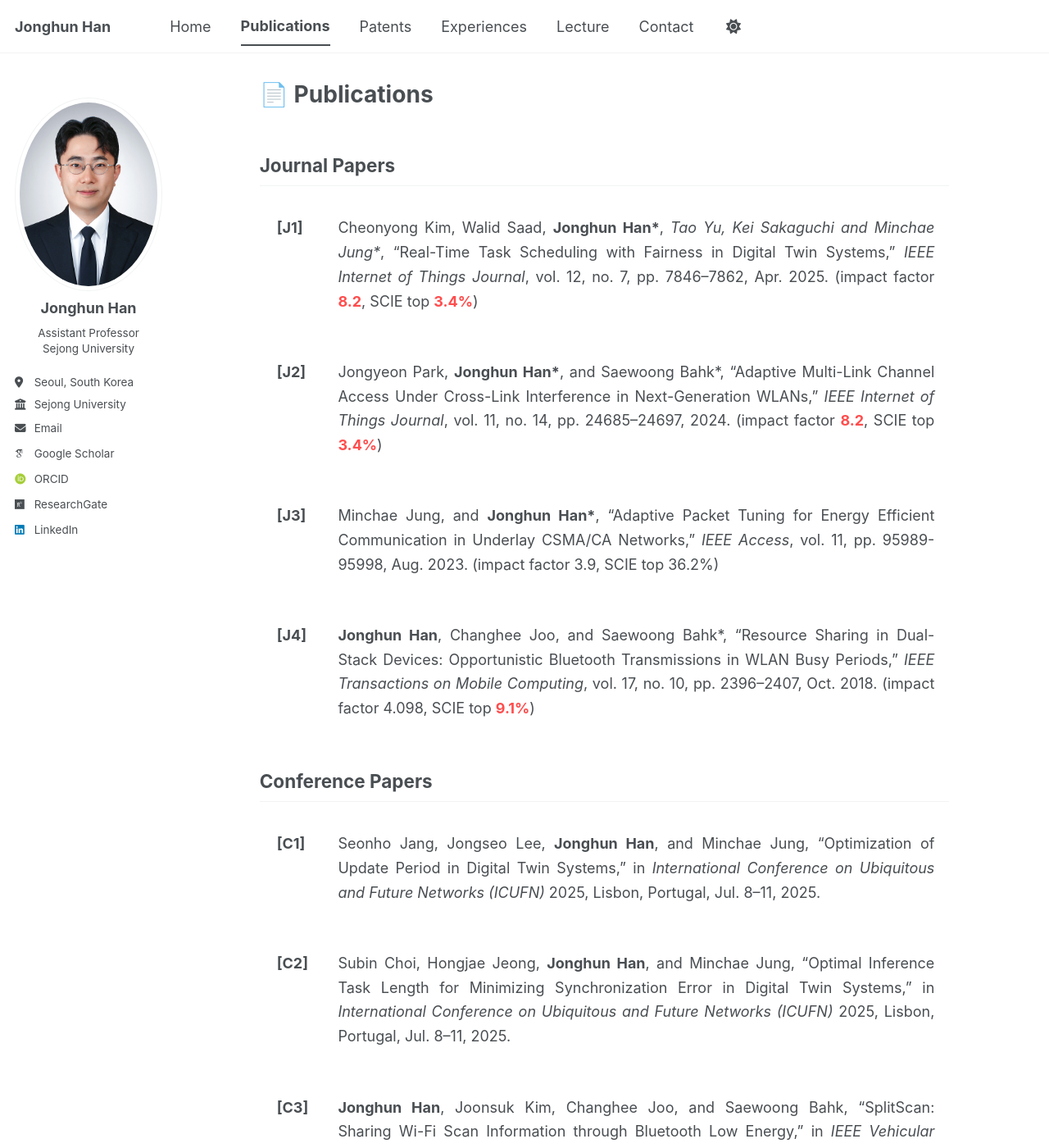
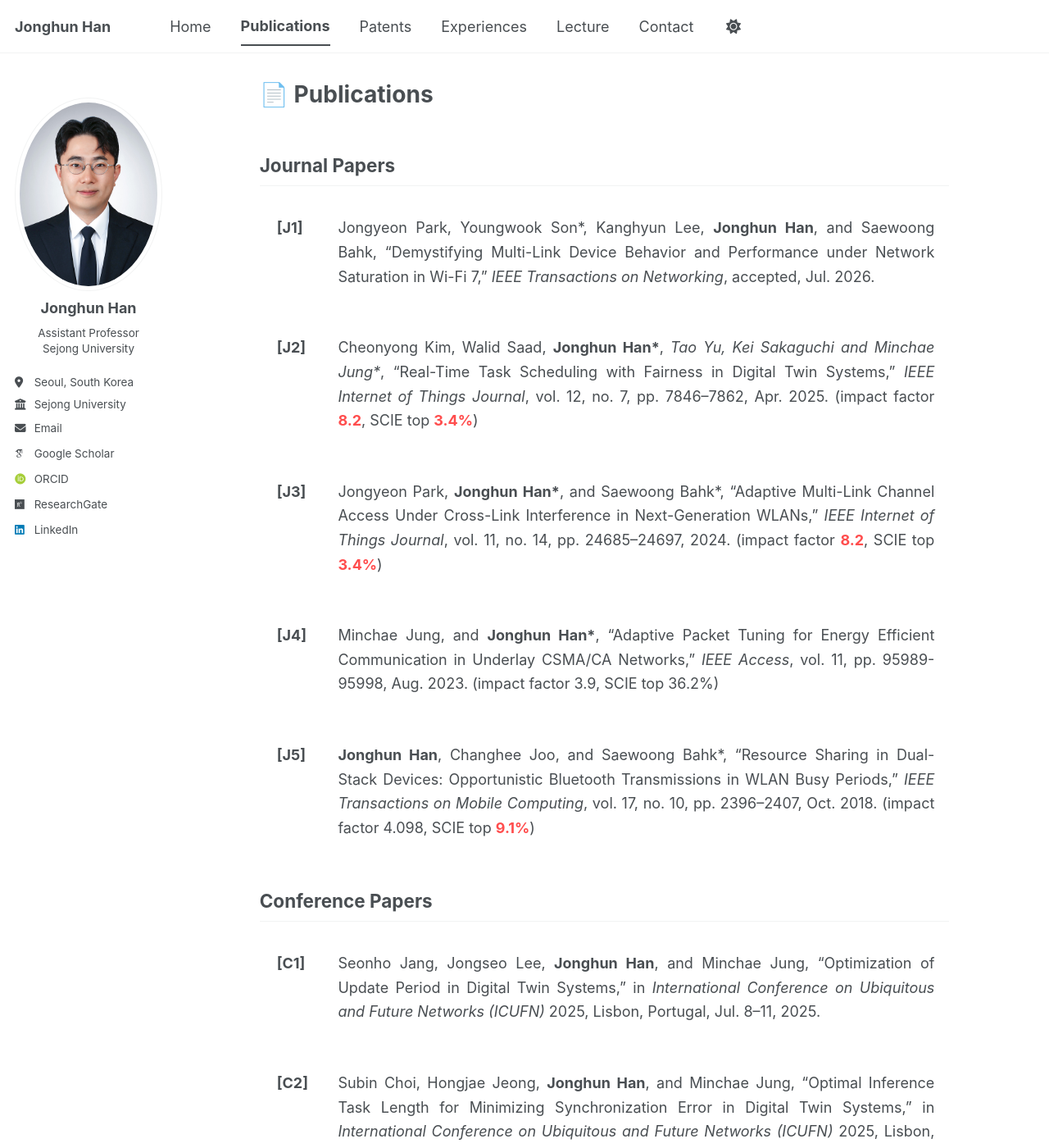
Before and after one commit to icnsl/icnsl.github.io, a Jekyll site: the page built from _pages/publications.md, in a window 1280 px wide and 1400 px high. Shown: the whole window at 82% size. Built offline with Jekyll 4.4.1, drawn with Linux system fonts in a browser that asks for light colours; some web fonts are replaced; a script bundle is joined from its source files by our own code; library files that are not in the unit come from our copies.

Commit message:
Update publications.md

```diff
--- a/_pages/publications.md
+++ b/_pages/publications.md
@@ -11,6 +11,15 @@ author_profile: true
 <div class="pub-entry">
   <div class="pub-no">[J1]</div>
   <div class="pub-citation">
+    Jongyeon Park, Youngwook Son*, Kanghyun Lee, <strong>Jonghun Han</strong>, and Saewoong Bahk,
+    “Demystifying Multi-Link Device Behavior and Performance under Network Saturation in Wi-Fi 7,”
+    <em>IEEE Transactions on Networking</em>, accepted, Jul. 2026.
+  </div>
+</div>
+
+<div class="pub-entry">
+  <div class="pub-no">[J2]</div>
+  <div class="pub-citation">
     Cheonyong Kim, Walid Saad, <strong>Jonghun Han*</strong>, <em>Tao Yu, Kei Sakaguchi and Minchae Jung*</em>,
     “Real-Time Task Scheduling with Fairness in Digital Twin Systems,”
     <em>IEEE Internet of Things Journal</em>, vol. 12, no. 7, pp. 7846–7862, Apr. 2025.
@@ -19,7 +28,7 @@ author_profile: true
 </div>
 
 <div class="pub-entry">
-  <div class="pub-no">[J2]</div>
+  <div class="pub-no">[J3]</div>
   <div class="pub-citation">
     Jongyeon Park, <strong>Jonghun Han*</strong>, and Saewoong Bahk*,
     “Adaptive Multi-Link Channel Access Under Cross-Link Interference in Next-Generation WLANs,”
@@ -29,7 +38,7 @@ author_profile: true
 </div>
 
 <div class="pub-entry">
-  <div class="pub-no">[J3]</div>
+  <div class="pub-no">[J4]</div>
   <div class="pub-citation">
     Minchae Jung, and <strong>Jonghun Han*</strong>,
     “Adaptive Packet Tuning for Energy Efficient Communication in Underlay CSMA/CA Networks,”
@@ -39,7 +48,7 @@ author_profile: true
 </div>
 
 <div class="pub-entry">
-  <div class="pub-no">[J4]</div>
+  <div class="pub-no">[J5]</div>
   <div class="pub-citation">
     <strong>Jonghun Han</strong>, Changhee Joo, and Saewoong Bahk*,
     “Resource Sharing in Dual-Stack Devices: Opportunistic Bluetooth Transmissions in WLAN Busy Periods,”
```
